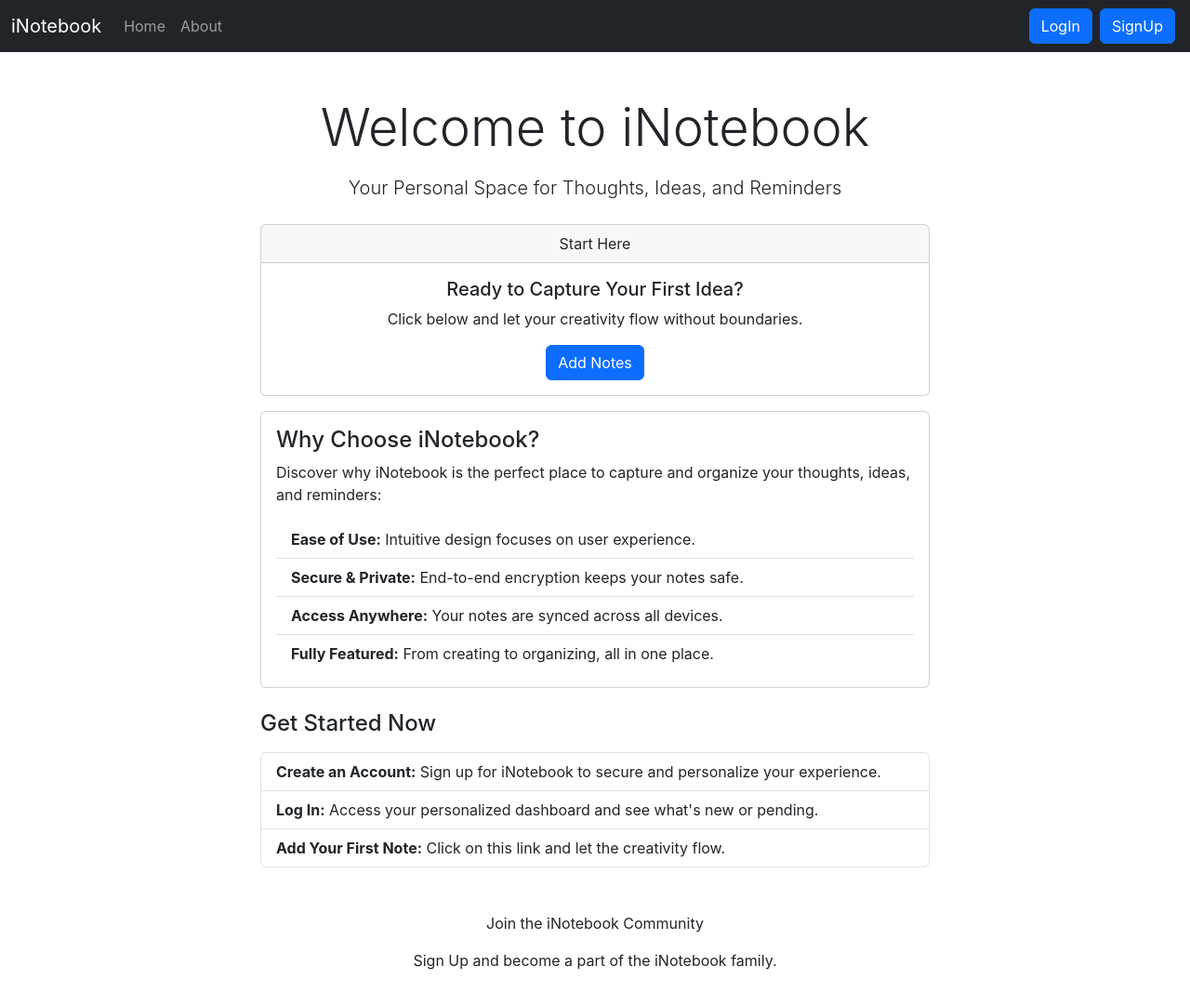
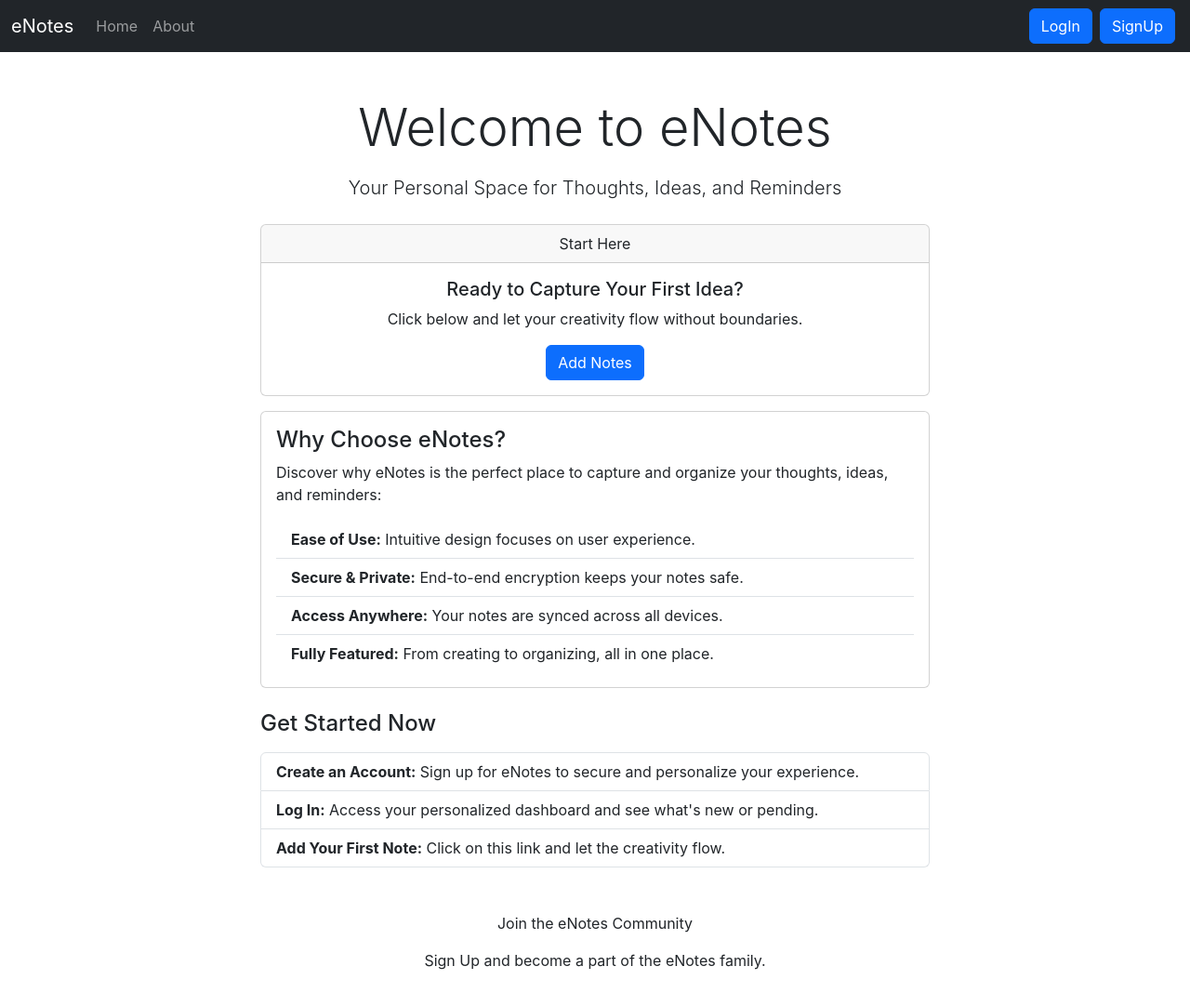
Before and after one commit to RahulMangukiya9054/eNotes, a React (Create React App) app: page / in a window 1280 px wide. Shown: the top 1082 px of the page at 93% size. Built offline with nearby package versions, Linux system fonts and the light colour scheme.

Commit message:
Name Changed

```diff
--- a/public/index.html
+++ b/public/index.html
@@ -16,7 +16,7 @@
       user's mobile device or desktop. See https://developers.google.com/web/fundamentals/web-app-manifest/
     -->
     <link rel="manifest" href="%PUBLIC_URL%/manifest.json" />
-    <title>iNotebook</title>
+    <title>eNotes</title>
     <link href="https://cdn.jsdelivr.net/npm/bootstrap@5.3.3/dist/css/bootstrap.min.css" rel="stylesheet" integrity="sha384-QWTKZyjpPEjISv5WaRU9OFeRpok6YctnYmDr5pNlyT2bRjXh0JMhjY6hW+ALEwIH" crossorigin="anonymous">
     <link rel="stylesheet" href="https://cdnjs.cloudflare.com/ajax/libs/font-awesome/6.4.0/css/all.min.css">
   </head>
--- a/src/components/Dashboard.js
+++ b/src/components/Dashboard.js
@@ -6,7 +6,7 @@ const Dashboard = () => {
         <div className="container py-5">
             <div className="row justify-content-center">
                 <div className="col-md-10 col-lg-8">
-                    <h1 className="display-4 text-center mb-3">Welcome to iNotebook</h1>
+                    <h1 className="display-4 text-center mb-3">Welcome to eNotes</h1>
                     <p className="lead text-center mb-4">
                         Your Personal Space for Thoughts, Ideas, and Reminders
                     </p>
@@ -23,8 +23,8 @@ const Dashboard = () => {
 
                     <div className="card mb-4">
                         <div className="card-body">
-                            <h2 className="h4 card-title">Why Choose iNotebook?</h2>
-                            <p>Discover why iNotebook is the perfect place to capture and organize your thoughts, ideas, and reminders:</p>
+                            <h2 className="h4 card-title">Why Choose eNotes?</h2>
+                            <p>Discover why eNotes is the perfect place to capture and organize your thoughts, ideas, and reminders:</p>
                             <ul className="list-group list-group-flush">
                                 <li className="list-group-item"><strong>Ease of Use:</strong> Intuitive design focuses on user experience.</li>
                                 <li className="list-group-item"><strong>Secure & Private:</strong> End-to-end encryption keeps your notes safe.</li>
@@ -37,15 +37,15 @@ const Dashboard = () => {
                     <div className="mb-5">
                         <h2 className="h4 mb-3">Get Started Now</h2>
                         <div className="list-group">
-                            <Link to="../signup" className="list-group-item list-group-item-action"><strong>Create an Account:</strong> Sign up for iNotebook to secure and personalize your experience.</Link>
+                            <Link to="../signup" className="list-group-item list-group-item-action"><strong>Create an Account:</strong> Sign up for eNotes to secure and personalize your experience.</Link>
                             <Link to="../login" className="list-group-item list-group-item-action"><strong>Log In:</strong> Access your personalized dashboard and see what's new or pending.</Link>
                             <Link to="../home" className="list-group-item list-group-item-action"><strong>Add Your First Note:</strong> Click on this link and let the creativity flow.</Link>
                         </div>
                     </div>
 
                     <footer className="text-center mt-5">
-                        <p>Join the iNotebook Community</p>
-                        <p>Sign Up and become a part of the iNotebook family.</p>
+                        <p>Join the eNotes Community</p>
+                        <p>Sign Up and become a part of the eNotes family.</p>
                     </footer>
                 </div>
             </div>
--- a/src/components/Home.js
+++ b/src/components/Home.js
@@ -4,7 +4,7 @@ import AddNote from './AddNote'
 
 const Home = () => {
 
-  document.title = "iNotebook"
+  document.title = "eNotes"
 
   return (
     <div className="container my-5">
--- a/src/components/Login.js
+++ b/src/components/Login.js
@@ -6,7 +6,7 @@ import progressContext from '../context/progress/progressContext';
 
 const Login = () => {
 
-    document.title = "iNotebook - Login";
+    document.title = "eNotes - Login";
 
     const host = process.env.REACT_APP_HOST;
     const [body, setBody] = useState({ email: "", password: "" })
@@ -32,8 +32,8 @@ const Login = () => {
             if (res.data.type === "Success") {
                 // Redirect to home page
                 let token = res.data.data.authToken[0].token;
-                localStorage.setItem("iNotebook-tkn", token)
-                if (localStorage.getItem("iNotebook-tkn")) {
+                localStorage.setItem("eNotes-tkn", token)
+                if (localStorage.getItem("eNotes-tkn")) {
                     navigate('/home');
                 }
                 setLoading(false)
@@ -56,7 +56,7 @@ const Login = () => {
     return (
         <div className='py-4 d-flex justify-content-center'>
             <div className="container-fluid h-custom my-3">
-                <h2 className='display-4 text-center'>Log in to iNotebook</h2>
+                <h2 className='display-4 text-center'>Log in to eNotes</h2>
                 <div className="row d-flex justify-content-center align-items-center h-100">
                     <div className="col-md-9 col-lg-6 col-xl-5">
                         <img src="https://mdbcdn.b-cdn.net/img/Photos/new-templates/bootstrap-login-form/draw2.webp"
--- a/src/components/LoginRequired.js
+++ b/src/components/LoginRequired.js
@@ -29,7 +29,7 @@ const LoginRequired = () => {
 
                         </div>
                         <div className="modal-body">
-                            <p>Please login to continue with iNotebook.</p>
+                            <p>Please login to continue with eNotes.</p>
                         </div>
                         <div className="modal-footer">
                             <button type="button" ref={close} className="btn btn-secondary d-none" data-bs-dismiss="modal">Close</button>
--- a/src/components/Navbar.js
+++ b/src/components/Navbar.js
@@ -9,7 +9,7 @@ const Navbar = () => {
     const { showAlert } = useContext(alertContext)
 
     const handleHome = () => {
-        if (localStorage.getItem("iNotebook-tkn")) {
+        if (localStorage.getItem("eNotes-tkn")) {
             navigate("/home");
         }
         else {
@@ -18,14 +18,14 @@ const Navbar = () => {
     }
 
     const handleLogOut = () => {
-        localStorage.removeItem("iNotebook-tkn")
+        localStorage.removeItem("eNotes-tkn")
         showAlert("success", "Log out Successfully!")
     }
 
     return (
         <nav className="navbar navbar-expand-lg navbar-dark bg-dark" style={{zIndex: "5"}}>
             <div className="container-fluid">
-                <Link className="navbar-brand" to="./">iNotebook</Link>
+                <Link className="navbar-brand" to="./">eNotes</Link>
                 <button className="navbar-toggler" type="button" data-bs-toggle="collapse" data-bs-target="#navbarSupportedContent" aria-controls="navbarSupportedContent" aria-expanded="false" aria-label="Toggle navigation">
                     <span className="navbar-toggler-icon"></span>
                 </button>
@@ -38,7 +38,7 @@ const Navbar = () => {
                             <Link className={`nav-link ${location.pathname === "/about" ? "active" : ""}`} to="./about">About</Link>
                         </li>
                     </ul>
-                    {localStorage.getItem("iNotebook-tkn") ? <form className="d-flex">
+                    {localStorage.getItem("eNotes-tkn") ? <form className="d-flex">
                         <Link className="btn btn-primary mx-1" to="./profile" role="button"><i className="fa-regular fa-user" title='Profile'></i></Link>
                         <Link className="btn btn-danger mx-1" to="./login" role="button" onClick={handleLogOut}>Log out</Link>
                     </form> : <form className="d-flex">
--- a/src/components/Notes.js
+++ b/src/components/Notes.js
@@ -19,7 +19,7 @@ const Notes = () => {
     const navigate = useNavigate();
 
     useEffect(() => {
-        if (localStorage.getItem("iNotebook-tkn")) {
+        if (localStorage.getItem("eNotes-tkn")) {
             fetchAllNotes(showAlert, setProgress, setLoading)
         }
         else {
--- a/src/components/Profile.js
+++ b/src/components/Profile.js
@@ -5,7 +5,7 @@ import alertContext from '../context/alert/alertContext'
 
 const Profile = () => {
 
-    document.title = "iNotebook - Profile";
+    document.title = "eNotes - Profile";
 
     const host = process.env.REACT_APP_HOST;
     const [profile, setProfile] = useState({})
@@ -20,7 +20,7 @@ const Profile = () => {
             setProgress(30)
             const res = await axios.get(url, {
                 headers: {
-                    'authorization': localStorage.getItem("iNotebook-tkn"),
+                    'authorization': localStorage.getItem("eNotes-tkn"),
                     'Content-Type': 'application/json'
                 }
             }
@@ -68,7 +68,7 @@ const Profile = () => {
                             <h3 className="card-title mb-4">User Information</h3>
                             <p className="card-text"><strong>Name : </strong>{profile.name}</p>
                             <p className="card-text"><strong>Email : </strong>{profile.email}</p>
-                            <p className="card-text"><strong>iNotebook member since : </strong>{profile.createdAt}</p>
+                            <p className="card-text"><strong>eNotes member since : </strong>{profile.createdAt}</p>
                         </div>
                     </div>
                 </div>
--- a/src/components/Signup.js
+++ b/src/components/Signup.js
@@ -6,7 +6,7 @@ import progressContext from '../context/progress/progressContext'
 
 const Signup = () => {
 
-    document.title = "iNotebook - Signup";
+    document.title = "eNotes - Signup";
 
     const host = process.env.REACT_APP_HOST;
     const [body, setBody] = useState({ name: "", email: "", password: "" })
```
Also changed, not shown: src/components/About.js (+7 -7 lines), src/context/notes/NoteState.js (+4 -4 lines).
